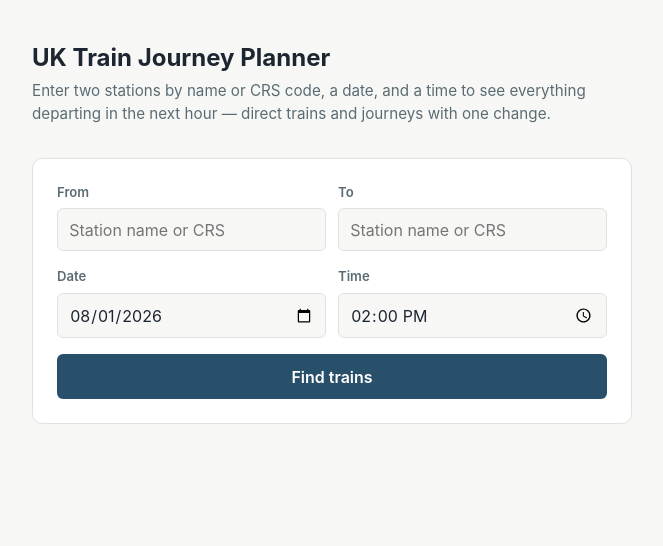
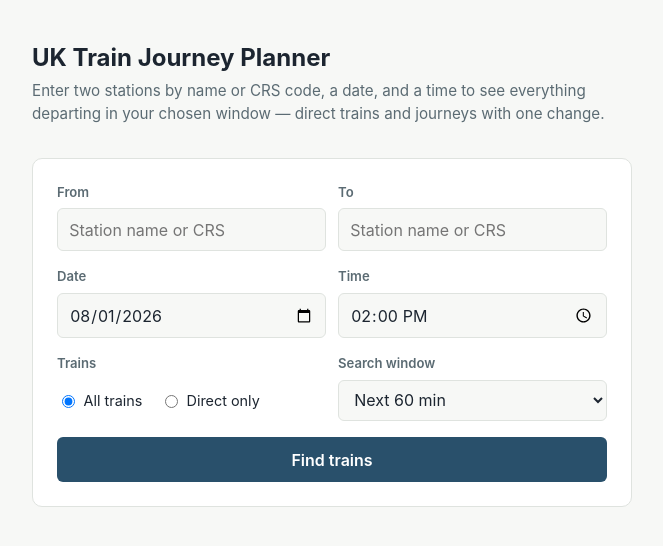
Before and after one commit to jitadityakumar/train-journey-planner, a FastAPI app: page / in a window 1280 px wide. Shown: the top 546 px of the page, without its empty margins (308-971 px from the left). Run offline with FastAPI, Linux system fonts and the light colour scheme; data that the repository does not hold is empty.

Commit message:
Add direct-only filter and search-window dropdown to the journey form
Adds radio buttons (All trains / Direct only, default All) and a search
window dropdown (30/60/90/120 min, default 60) to the search form,
threaded through to /api/journeys and /results via a new direct_only
query param. queries.find_journeys() now skips the interchange search
entirely when direct_only is set, rather than filtering results out
after the fact.

Co-Authored-By: Claude Sonnet 5 <noreply@anthropic.com>

```diff
--- a/app/main.py
+++ b/app/main.py
@@ -159,9 +159,10 @@ def _run_journeys_query(
     date: dt.date,
     time: dt.time,
     window_minutes: int,
+    direct_only: bool = False,
 ) -> JourneysResponse:
     origin, destination = _validate_or_400(conn, from_crs, to_crs, date, time)
-    journeys = queries.find_journeys(conn, origin, destination, date, time, window_minutes)
+    journeys = queries.find_journeys(conn, origin, destination, date, time, window_minutes, direct_only)
 
     journey_outs = []
     for j in journeys:
@@ -196,6 +197,7 @@ def _run_journeys_query(
         date=date.isoformat(),
         window_start=time.isoformat(timespec="minutes"),
         window_minutes=window_minutes,
+        direct_only=direct_only,
         journeys=journey_outs,
     )
 
@@ -219,12 +221,13 @@ def api_journeys(
     date: dt.date = Query(...),
     time: dt.time = Query(...),
     window_minutes: int = Query(config.DEFAULT_WINDOW_MINUTES, ge=1, le=config.MAX_JOURNEYS_WINDOW_MINUTES),
+    direct_only: bool = Query(False, description="If true, return only direct trains (no single-change journeys)."),
     conn: sqlite3.Connection = Depends(get_db),
 ):
     """Direct and single-interchange journeys, merged and ranked. `/api/direct`
     stays direct-only and unchanged — this is the combined view (also what
     the web form/results page uses)."""
-    return _run_journeys_query(conn, from_, to, date, time, window_minutes)
+    return _run_journeys_query(conn, from_, to, date, time, window_minutes, direct_only)
 
 
 @app.get("/api/stations", response_model=list[StationOut])
@@ -257,6 +260,7 @@ def form(request: Request):
         {
             "default_date": default_dt.date().isoformat(),
             "default_time": default_dt.strftime("%H:%M"),
+            "default_window_minutes": config.DEFAULT_WINDOW_MINUTES,
         },
     )
 
@@ -269,12 +273,13 @@ def results(
     date: dt.date = Query(...),
     time: dt.time = Query(...),
     window_minutes: int = Query(config.DEFAULT_WINDOW_MINUTES, ge=1, le=config.MAX_JOURNEYS_WINDOW_MINUTES),
+    direct_only: bool = Query(False),
     conn: sqlite3.Connection = Depends(get_db),
 ):
     error = None
     result = None
     try:
-        result = _run_journeys_query(conn, from_, to, date, time, window_minutes)
+        result = _run_journeys_query(conn, from_, to, date, time, window_minutes, direct_only)
     except HTTPException as exc:
         error = exc.detail
 
@@ -292,5 +297,6 @@ def results(
             "time": time.isoformat(timespec="minutes"),
             "window_end_time": window_end.strftime("%H:%M"),
             "window_end_next_day": window_end.date() > date,
+            "direct_only": direct_only,
         },
     )
--- a/app/queries.py
+++ b/app/queries.py
@@ -404,13 +404,23 @@ def find_journeys(
     date: dt.date,
     window_start: dt.time,
     window_minutes: int,
+    direct_only: bool = False,
 ) -> list[Journey]:
     """Direct and single-interchange journeys, merged and Pareto-filtered
     (see `_drop_dominated_journeys` — drops journeys no rider has a reason
     to prefer over some other candidate in the set), then ranked by
-    departure time (then duration) — see RESEARCH.md §3's ranking rule."""
+    departure time (then duration) — see RESEARCH.md §3's ranking rule.
+
+    `direct_only=True` skips the interchange search entirely (not just
+    filtering interchange results back out afterward) — also avoids the
+    per-leg1-candidate leg2 queries in find_interchange_trips, which are the
+    most expensive part of this function."""
     direct_trips = find_direct_trips(conn, origin, destination, date, window_start, window_minutes)
-    interchange_trips = find_interchange_trips(conn, origin, destination, date, window_start, window_minutes)
+    interchange_trips = (
+        []
+        if direct_only
+        else find_interchange_trips(conn, origin, destination, date, window_start, window_minutes)
+    )
 
     journeys = [
         Journey(
--- a/app/schemas.py
+++ b/app/schemas.py
@@ -63,6 +63,7 @@ class JourneysResponse(BaseModel):
     date: str
     window_start: str
     window_minutes: int
+    direct_only: bool
     journeys: list[JourneyOut]
 
 
--- a/app/templates/_base.html
+++ b/app/templates/_base.html
@@ -50,6 +50,20 @@
       border-radius: 6px; background: var(--paper); color: var(--ink); width: 100%;
     }
     input:focus { outline: 2px solid var(--accent); outline-offset: 1px; }
+    select {
+      font: inherit; padding: 0.55rem 0.7rem; border: 1px solid var(--line);
+      border-radius: 6px; background: var(--paper); color: var(--ink); width: 100%;
+    }
+    select:focus { outline: 2px solid var(--accent); outline-offset: 1px; }
+    .radio-group {
+      display: flex; gap: 1.1rem; align-items: center; height: 100%;
+      padding: 0.55rem 0;
+    }
+    .radio-option {
+      display: flex; align-items: center; gap: 0.35rem; font-size: 0.9rem;
+      font-weight: 400; color: var(--ink); cursor: pointer;
+    }
+    .radio-option input { width: auto; }
     .autocomplete-wrap { position: relative; display: block; width: 100%; }
     .autocomplete-menu {
       position: absolute; top: 100%; left: 0; right: 0; z-index: 10;
--- a/app/templates/index.html
+++ b/app/templates/index.html
@@ -1,7 +1,7 @@
 {% extends "_base.html" %}
 {% block content %}
   <h1>UK Train Journey Planner</h1>
-  <p class="sub">Enter two stations by name or CRS code, a date, and a time to see everything departing in the next hour — direct trains and journeys with one change.</p>
+  <p class="sub">Enter two stations by name or CRS code, a date, and a time to see everything departing in your chosen window — direct trains and journeys with one change.</p>
   <div class="card">
     <form id="search-form" action="/results" method="get">
       <div class="row">
@@ -26,6 +26,24 @@
           <input id="time" name="time" type="time" step="900" value="{{ default_time }}" required>
         </div>
       </div>
+      <div class="row">
+        <div class="field">
+          <label id="trip-type-label">Trains</label>
+          <div class="radio-group" role="radiogroup" aria-labelledby="trip-type-label">
+            <label class="radio-option"><input type="radio" name="direct_only" value="false" checked> All trains</label>
+            <label class="radio-option"><input type="radio" name="direct_only" value="true"> Direct only</label>
+          </div>
+        </div>
+        <div class="field">
+          <label for="window_minutes">Search window</label>
+          <select id="window_minutes" name="window_minutes">
+            <option value="30" {{ "selected" if default_window_minutes == 30 else "" }}>Next 30 min</option>
+            <option value="60" {{ "selected" if default_window_minutes == 60 else "" }}>Next 60 min</option>
+            <option value="90" {{ "selected" if default_window_minutes == 90 else "" }}>Next 90 min</option>
+            <option value="120" {{ "selected" if default_window_minutes == 120 else "" }}>Next 120 min</option>
+          </select>
+        </div>
+      </div>
       <button type="submit">Find trains</button>
     </form>
   </div>
--- a/app/templates/results.html
+++ b/app/templates/results.html
@@ -30,7 +30,7 @@
   {% elif result %}
     <p class="journey-summary">
       {{ result.journeys|length }} journey{{ "" if result.journeys|length == 1 else "s" }}
-      on {{ date }}, {{ time }} to {{ window_end_time }}{% if window_end_next_day %}<sup>+1</sup>{% endif %}.
+      on {{ date }}, {{ time }} to {{ window_end_time }}{% if window_end_next_day %}<sup>+1</sup>{% endif %}{% if direct_only %} (direct trains only){% endif %}.
     </p>
 
     {% if result.journeys %}
@@ -54,7 +54,9 @@
         {% endif %}
       {% endfor %}
     {% else %}
-      <div class="no-results">No direct or single-change trains found in this window.</div>
+      <div class="no-results">
+        {% if direct_only %}No direct trains found in this window.{% else %}No direct or single-change trains found in this window.{% endif %}
+      </div>
     {% endif %}
   {% endif %}
 {% endblock %}
```
Also changed, not shown: tests/test_api.py (+27 -0 lines), tests/test_interchange.py (+23 -0 lines).
